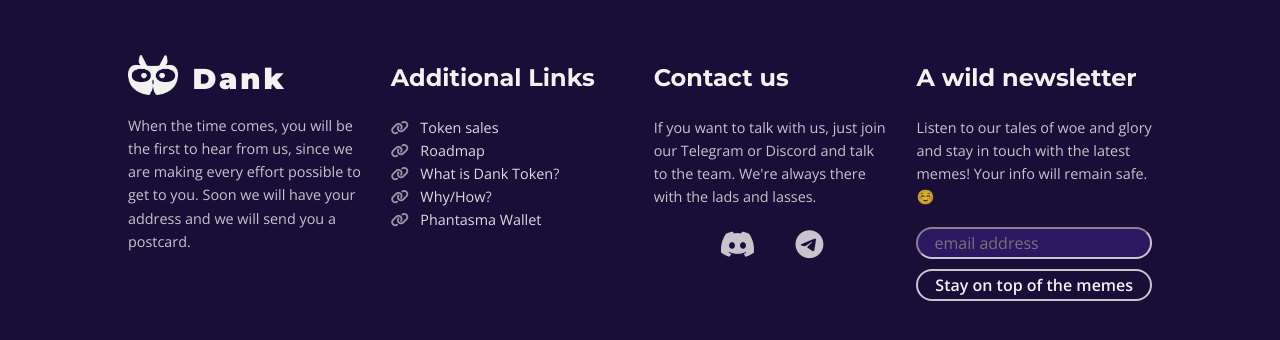
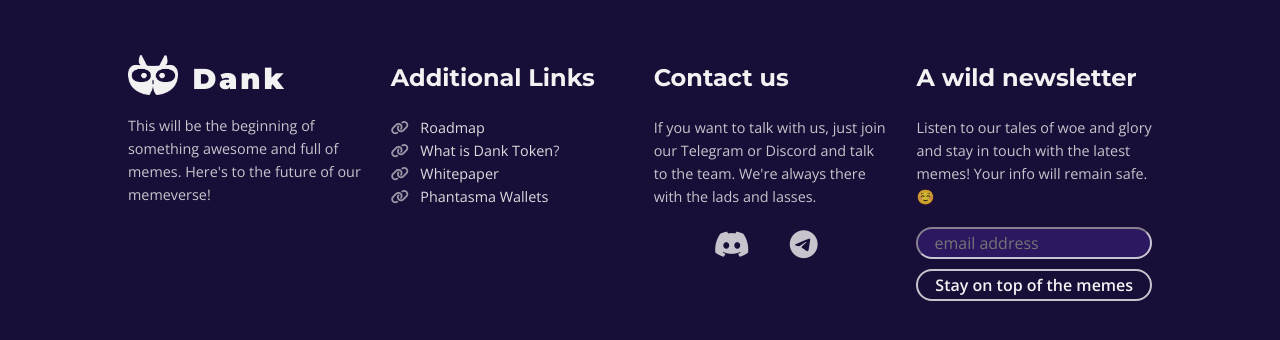
Before and after one commit to vincentgeneste/memeunity-dank-sales-page, a website: page public/index.html in a window 1280 px wide. Shown: the part 822-1162 px from the top of the page. Drawn offline with nearby package versions, Linux system fonts and the light colour scheme.

Commit message:
Hyperlinks, Hiding Token sales #'s + Site Tab Title

```diff
--- a/public/index.html
+++ b/public/index.html
@@ -3,7 +3,7 @@
   <head>
     <meta charset="UTF-8" />
     <meta name="viewport" content="width=device-width, initial-scale=1.0" />
-    <title>Buy Token Now I guess :)</title>
+    <title>memeunity | DANK Token Presale</title>
     <link rel="stylesheet" href="css/normalize/normalize.css" />
     <link rel="stylesheet" href="css/main.css" />
   </head>
@@ -26,11 +26,13 @@
           <h1>Our Pre-Sale Is <span>Live!</span></h1>
           <p>Buckle up, we're about to reach the dank moon at 50% discount.</p>
           <!-- prettier-ignore -->
+          <!-- Commenting Out Cap Numbers Temporarily
           <div class="amounts">
             <div class="texty before"><div>Reached: $327,000</div><div>$12,000,000</div></div>
             <div class="bar"><div class="progress"></div></div>
             <div class="texty after"><div>Softcap</div><div>Hardcap</div></div>
           </div>
+          End Commenting Out Number Cap -->
           <div class="text-button">Buy now</div>
           <!-- <h1>The world we know is at an end.</h1>
           <div class="text-button">Buy now</div> -->
@@ -98,9 +100,8 @@
               <span>Dank</span>
             </div>
             <p>
-              When the time comes, you will be the first to hear from us, since
-              we are making every effort possible to get to you. Soon we will
-              have your address and we will send you a postcard.
+              This will be the beginning of something awesome and full of memes.
+              Here's to the future of our memeverse!
             </p>
             <!-- <ul class="social links">
               <li><i class="fab fa-discord"></i></li>
@@ -114,23 +115,19 @@
             <ul class="links">
               <li>
                 <span class="bullet"><i class="fas fa-link"></i></span>
-                <a href="#">Token sales</a>
+                <a href="https://memeunity.com/#roadmap" target="_blank">Roadmap</a>
               </li>
               <li>
                 <span class="bullet"><i class="fas fa-link"></i></span>
-                <a href="#">Roadmap</a>
+                <a href="https://docs.google.com/document/d/1hzSz46MQm8Bn4ytWL4Op-LPDWfV7w_NYDMOxTYqFYSs/edit?usp=sharing" target="_blank">What is Dank Token</a>?
               </li>
               <li>
                 <span class="bullet"><i class="fas fa-link"></i></span>
-                <a href="#">What is Dank Token</a>?
+                <a href="https://docs.google.com/document/d/1-GLSxMDTp29buL8rljzrCB7k6lw8mU4FcIrTpcu_pYM/edit?usp=sharing" target="_blank">Whitepaper</a>
               </li>
               <li>
                 <span class="bullet"><i class="fas fa-link"></i></span>
-                <a href="#">Why/How</a>?
-              </li>
-              <li>
-                <span class="bullet"><i class="fas fa-link"></i></span>
-                <a href="#">Phantasma Wallet</a>
+                <a href="https://www.phantasma.io/wallets" target="_blank">Phantasma Wallets</a>
               </li>
             </ul>
           </div>
@@ -141,9 +138,13 @@
               talk to the team. We're always there with the lads and lasses.
             </p>
             <ul class="social links">
-              <li><i class="fab fa-discord"></i></li>
+              <li>
+                <i class="fab fa-discord"></i>
+                <a href="https://discord.gg/XFXsFfX" target="_blank"></a>
+              </li>
               <li>
                 <i class="fab fa-telegram"></i>
+                <a href="https://t.me/memeunityontg" target="_blank"></a>
               </li>
             </ul>
           </div>
```
